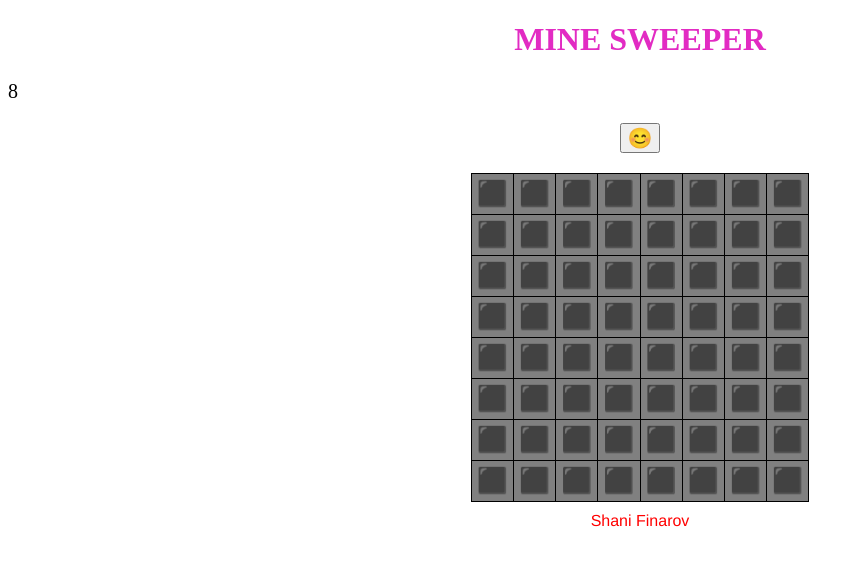
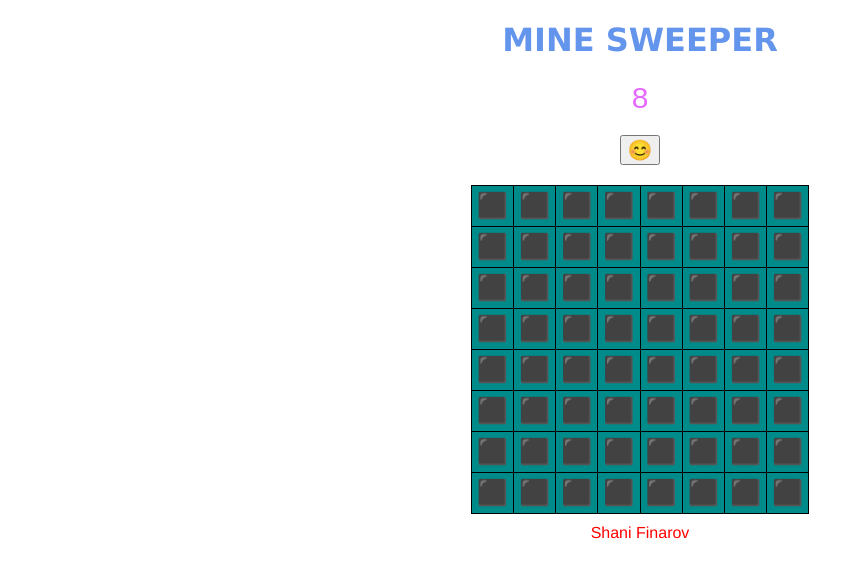
Before and after one commit to shaniqFinarov/MINE-SWEEPER, a plain HTML site: page index.html in a window 1280 px wide. Shown: the whole page, without its empty margins (0-864 px from the left). Drawn offline with Linux system fonts and the light colour scheme.

Commit message:
Add files via upload

```diff
--- a/css/mine-sweeper-game.css
+++ b/css/mine-sweeper-game.css
@@ -1,6 +1,8 @@
 h1 {
-    color: rgb(226, 43, 195);
+    color: cornflowerblue;
     text-align: center;
+    font-family: 'Lucida Sans', 'Lucida Sans Regular', 'Lucida Grande', 'Lucida Sans Unicode', Geneva, Verdana, sans-serif;
+
 }
 
 table,
@@ -20,7 +22,7 @@ td {
     width: 30px;
     text-align: center;
     font-weight: bold;
-    background-color: grey
+    background-color: darkcyan
 }
 
 div {
@@ -32,11 +34,18 @@ div {
     font-size: 20px
 }
 
+img {
+    margin-bottom: 20px;
+    display: inline;
+
+}
+
 .counter {
     margin-bottom: 20px;
-    font-size: 20px;
-    text-align: left;
-
+    font-size: 30px;
+    text-align: center;
+    color: rgb(230, 105, 255);
+    font-family: Arial, Helvetica, sans-serif;
 }
 
 .footer {
--- a/index.html
+++ b/index.html
@@ -5,8 +5,8 @@
     <meta charset="UTF-8">
     <meta name="viewport" content="width=device-width, initial-scale=1.0">
     <title>Document</title>
+    <h1>MINE SWEEPER</h1>
 
-    <h1>MINE SWEEPER</h1>
 
     <link rel="stylesheet" href="css/mine-sweeper-game.css">
 </head>
@@ -14,7 +14,9 @@
 
 
 <body onload="onInit()">
+
     <!-- <div class="counter">10</div> -->
+
     <div class="board">
         <!-- <button class="btn">😊 </button> -->
         <!-- <table class="table">
@@ -59,7 +61,6 @@
     <div class="footer"> Shani Finarov</div>
 
 
-
     <script src="js/mine-sweeper.js"></script>
 
 
--- a/js/mine-sweeper.js
+++ b/js/mine-sweeper.js
@@ -200,6 +200,7 @@ function startOver() {
 
     gGame.state = "BEFORE"
     buildBoard(-1, -1)
+    gGame.markedCount = 0
     renderBoard()
 }
 
@@ -248,8 +249,9 @@ function onCellClicked(event, i, j) {
                     gBoard[i][j].isMarked = true
                 }
 
+                checkAndAlertVictory()
                 renderBoard()
-                checkAndAlertVictory()
+
 
             }
             break;
```
Also changed, not shown: img/BOMB.jpg (added).
